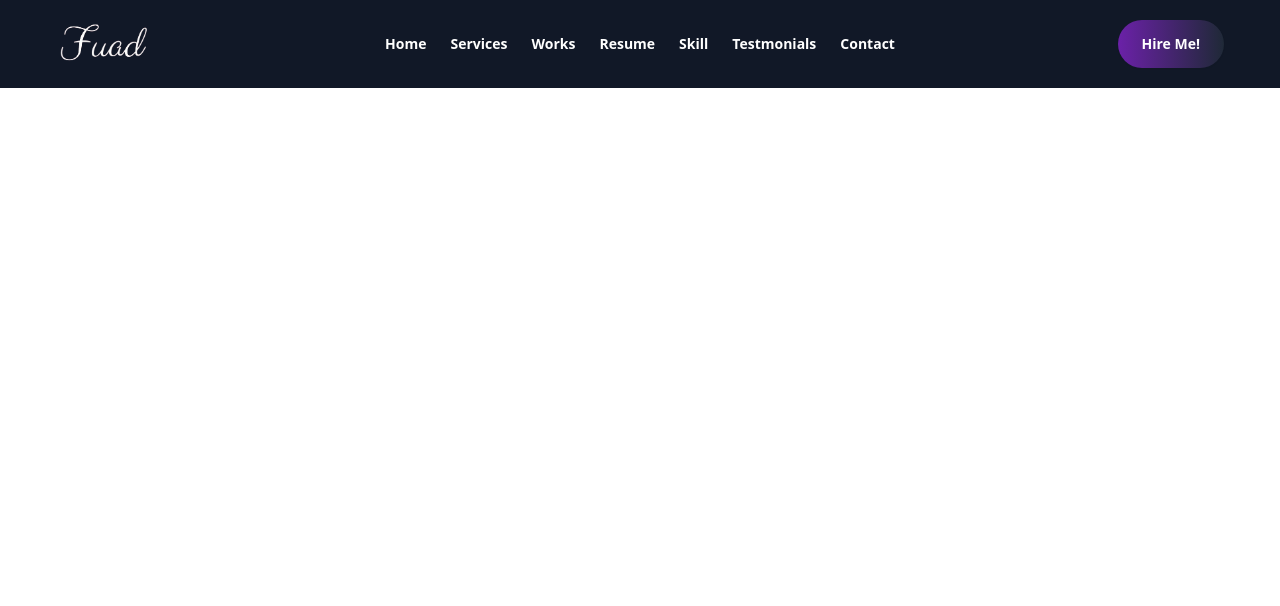
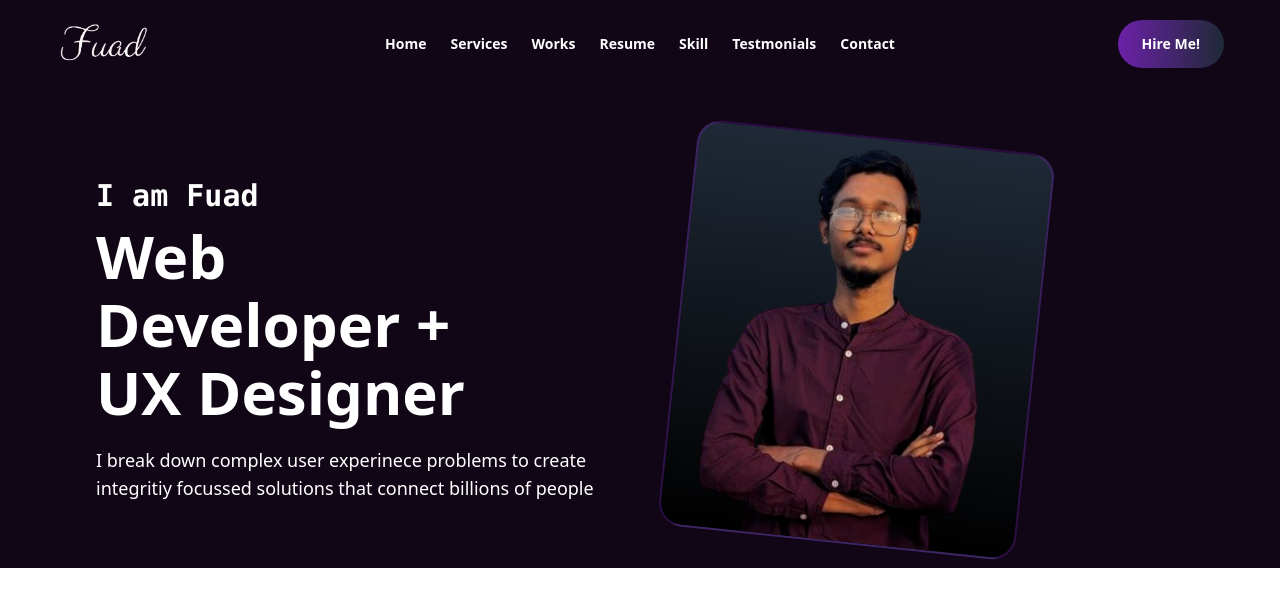
Before and after one commit to MdFuadAmir/Animated-Portfolio, a React app: page / in a window 1280 px wide. Shown: the top 606 px of the page. Built offline with nearby package versions, Linux system fonts and the light colour scheme; the HTML template or start-up script is replaced by a standard one.

Commit message:
added hero section text and image

```diff
--- /dev/null
+++ b/src/Components/Hero/Hero.jsx
@@ -0,0 +1,29 @@
+import image from "../../assets/fuad-removebg-preview.png"
+
+const Hero = () => {
+    return (
+        <div className="px-4 md:px-12 py-6 mt-6">
+            <div className="flex flex-col-reverse md:flex-row text-white gap-6 items-center">
+                <div className="w-full md:w-1/2 pl-0 lg:pl-12">
+                <h1 className="text-3xl font-bold font-mono">I am Fuad</h1>
+                <div className="space-y-2 mt-3">
+                <h1 className="text-4xl md:text-6xl font-bold">Web</h1>
+                <h1 className="text-4xl md:text-6xl font-bold">Developer +</h1>
+                <h1 className="text-4xl md:text-6xl font-bold">UX Designer</h1>
+                </div>
+                <p className=" mt-6 text-lg font-medium">I break down complex user experinece problems to  create integritiy focussed solutions that connect billions of people</p>
+                <div>
+
+
+                </div>
+                </div>
+                {/* right side image */}
+                <div className="w-full md:w-1/2">
+                <img src={image} alt="" className="rounded-3xl  bg-gradient-to-b from-gray-800 to-black border-2 border-purple-800 border-opacity-40 hover:border-purple-800 duration-300 rotate-6 hover:rotate-0 translate-x-0 md:translate-x-6"/>
+                </div>
+            </div>
+        </div>
+    );
+};
+
+export default Hero;
--- a/src/Components/Home/Home.jsx
+++ b/src/Components/Home/Home.jsx
@@ -1,8 +1,10 @@
-
+import Hero from "../Hero/Hero";
+import "../Navber/navber.css"
 
 const Home = () => {
     return (
         <div className="">
+            <Hero/>
         </div>
     );
 };
--- a/src/Components/Navber/Navber.jsx
+++ b/src/Components/Navber/Navber.jsx
@@ -1,6 +1,8 @@
 import { Link } from "react-router-dom";
 import { TfiMenu } from "react-icons/tfi";
 import logo from "../../assets/sddefault-removebg-preview.png"
+import "../Navber/navber.css"
+
 const links = [
     {
         id:1,
@@ -41,7 +43,7 @@ const links = [
 const Navber = () => {
     return (
         <div className="px-4 md:px-12">
-            <div className="navbar bg-transparent">
+            <div className="navbar">
   <div className="navbar-start">
     <div className="dropdown">
       <div tabIndex={0} role="button" className="btn btn-ghost lg:hidden">
--- /dev/null
+++ b/src/Components/Navber/navber.css
@@ -0,0 +1,9 @@
+.navbarss {
+    position: sticky;
+    top: 0;
+    width: 100%;
+  }
+
+  .content {
+    padding-bottom: 500px;
+  }
--- /dev/null
+++ b/src/Pages/Services/Services.jsx
@@ -0,0 +1,12 @@
+
+
+const Services = () => {
+    return (
+        <div>
+            Services
+
+        </div>
+    );
+};
+
+export default Services;
--- a/src/Root/Root.jsx
+++ b/src/Root/Root.jsx
@@ -4,7 +4,7 @@ import Navber from "../Components/Navber/Navber";
 
 const Root = () => {
     return (
-            <div className="max-w-7xl mx-auto bg-gray-900">
+            <div className="max-w-7xl mx-auto bg-[#100616]">
                 <Navber/>
                 <Outlet/>
             </div>
```
Also changed, not shown: src/Router/Router.jsx (+6 -1 lines), src/assets/fuad-removebg-preview.png (added).
